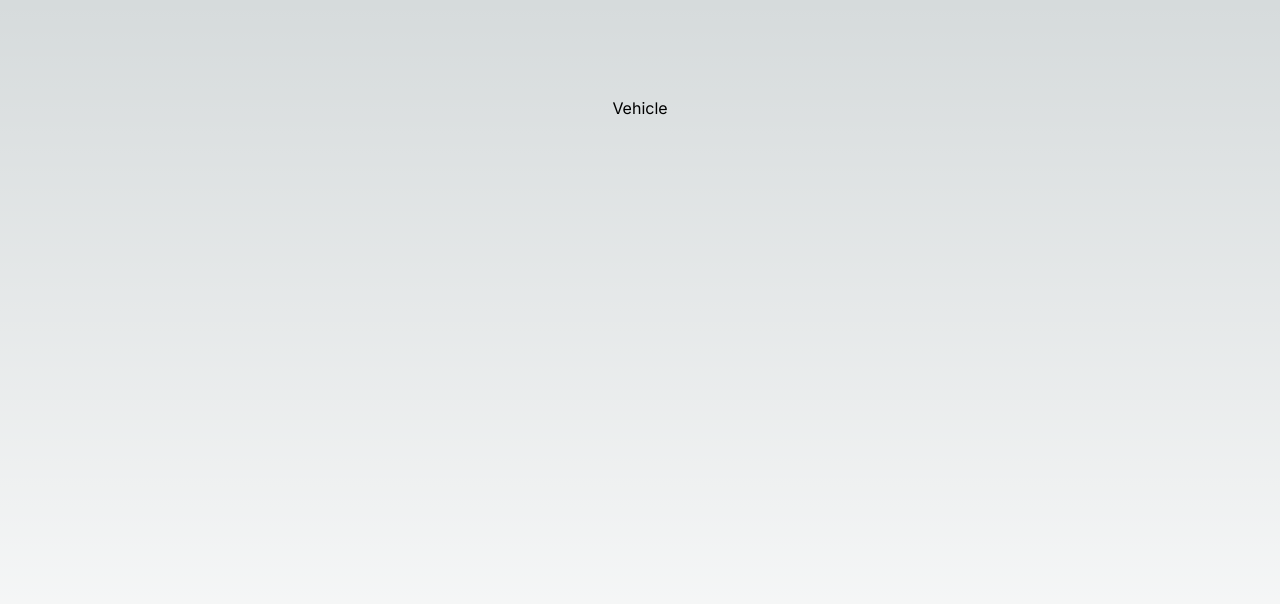
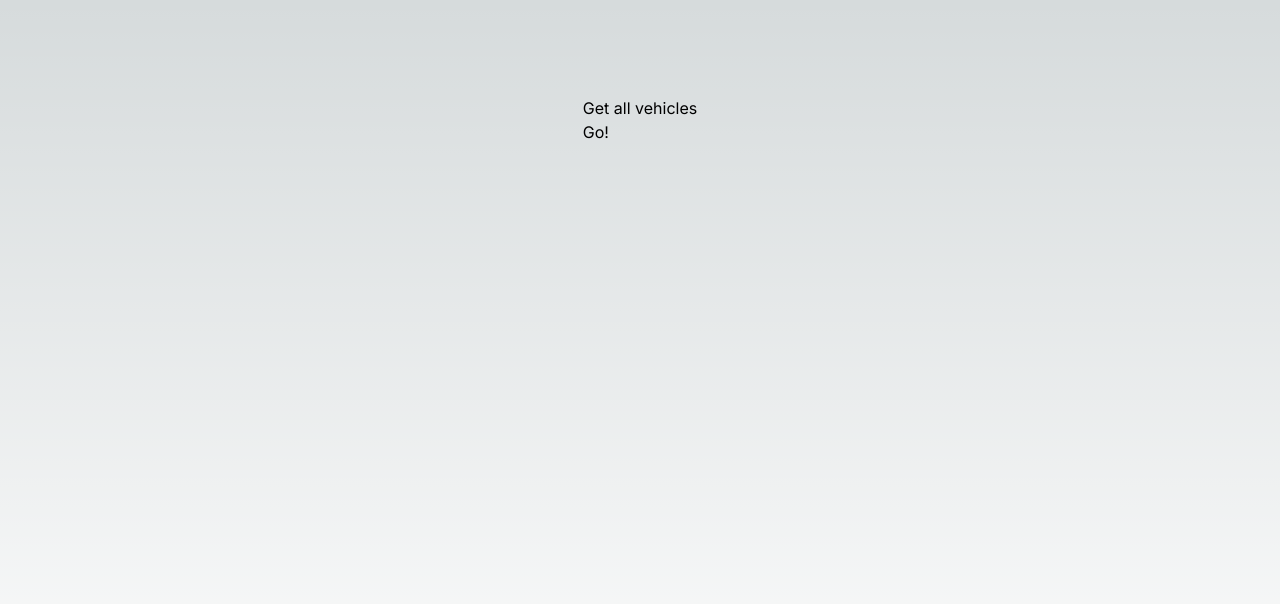
Before and after one commit to JacobToftgaardRasmussen/bil-biks-plan-frontend, a Next.js app in the folder app/: page / in a window 1280 px wide. Shown: the top 604 px of the page. Built offline with nearby package versions, Linux system fonts and the light colour scheme.

Commit message:
request to get all vehicles

```diff
--- a/app/src/app/vehicle.tsx
+++ b/app/src/app/vehicle.tsx
@@ -1,3 +1,34 @@
+"use client";
+import { useState } from "react";
+
+interface Vehicle {
+  licensePlate: String;
+  make: String;
+  model: String;
+  year: number;
+  trimLevel?: String;
+  priceClass: number;
+}
+
 export default function Vehicle() {
-  return <div>Vehicle</div>;
+  const [allVehicles, setAllVehicles] = useState<Vehicle[]>([]);
+  async function getAllVehicles() {
+    const response = await fetch("http://localhost:5000/vehicle/all");
+    const data = await response.json();
+    setAllVehicles(data);
+  }
+
+  return (
+    <div>
+      <div>
+        <h2>Get all vehicles</h2>
+        <button onClick={getAllVehicles}>Go!</button>
+        <ul>
+          {allVehicles.map((v, i) => {
+            return <li key={i}>{v.licensePlate}</li>;
+          })}
+        </ul>
+      </div>
+    </div>
+  );
 }
```
